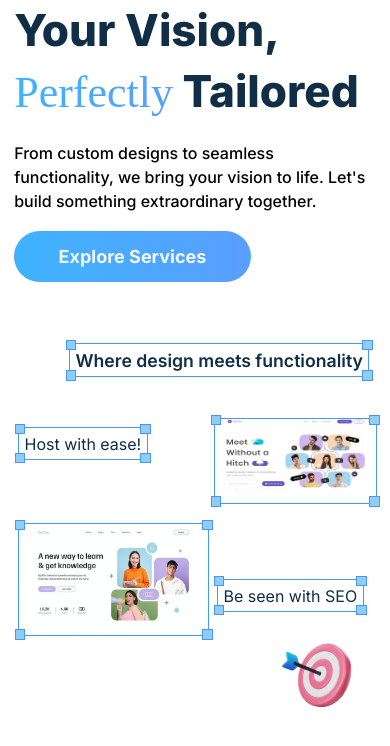
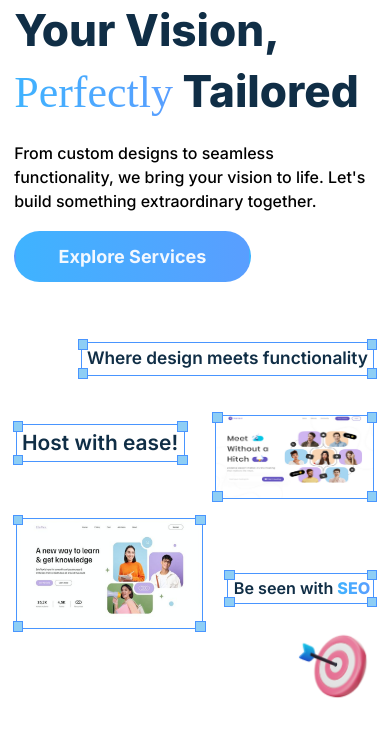
Before and after one commit to alidev9/webfletcher-site, a React (Create React App) app: page / in a window 390 px wide. Shown: the top 746 px of the page. Built offline with nearby package versions, Linux system fonts and the light colour scheme; a web font is replaced by a local one.

Commit message:
The hero section of the homepage is now responsive to screens of width 320px to 480px

```diff
--- a/src/Homepage.jsx
+++ b/src/Homepage.jsx
@@ -42,7 +42,7 @@ function Homepage(){
                         <div className="border-corner"></div>
                         <div className="border-corner"></div>
                         <div className="border-corner"></div>
-                        Be seen with SEO
+                        Be seen with <span> SEO</span>
                     </div>
                     <img className="target-graphic" src="/images/target-graphic.png" alt="" />
                 </div>
--- a/src/styles/main.css
+++ b/src/styles/main.css
@@ -85,7 +85,8 @@ which decides the minimum value for all clamped sizes*/
 .hero-section-info{
     margin: 12px auto;
     position: relative;
-    height: 420.9px;
+    /* height: 420.9px; */
+    height: clamp(337.56px, calc(100vw*420.9/399), 506.35px);
 }
 
 .hero-section-info *{
@@ -97,18 +98,64 @@ as the text serves more of a decorative role.*/
     font-family: Inter;
     color: var(--main-color);
     border: 1.1px solid rgba(73, 149, 255, 1);
-    padding: 5.52px;
+    /* padding: 5.52px; */
+    padding: clamp(4.43px, calc(100vw*5.52/399),6.64px);
 }
 .hero-section-info :nth-child(1 of .hero-text-container){
     top: 49px;
-    left: 69px;
+    top: clamp(39px, calc(100vw*49/399), 59px);
+    right: 16px;
+    right: clamp(13px, calc(100vw*16/399), 19px);
     font-size: 17.67px;
+    font-size: clamp(14px, calc(100vw*17.67/399), 21px);
     font-weight: 600;
     line-height: 21.39px;
+    line-height: clamp(17px, calc(100vw*21.39/399), 26px);
+}
+.hero-section-info :nth-child(2 of .hero-text-container){
+    top: 133px;
+    top: clamp(107px, calc(100vw*133/399), 160px);
+    left: 16px;
+    left: clamp(13px, calc(100vw*16/399), 19px);
+    font-size: 21.4px;
+    font-size: clamp(17px, calc(100vw*21.4/399), 26px);
+    font-weight: 600;
+    line-height: 25.9px;
+    line-height: clamp(21px, calc(100vw*25.9/399), 31px);
+}
+.hero-section-info :nth-child(3 of .hero-text-container){
+    /*needs to be defined due to nested span element*/
+    width: 137.3px;
+    width: clamp(110px, calc(100vw*137.3/399), 165px);
+    height: 19.3px;
+    height: clamp(15px, calc(100vw*19.3/399), 23px);
+    top: 285px;
+    top: clamp(229px, calc(100vw*285/399), 343px);
+    right: 16px;
+    right: clamp(13px, calc(100vw*16/399), 19px);
+    font-size: 16.53px;
+    font-size: clamp(13px, calc(100vw*16.53/399), 20px);
+    font-weight: 600;
+    line-height: 20px;
+    line-height: clamp(16px, calc(100vw*20/399), 24px);
+}
+.hero-section-info :nth-child(3 of .hero-text-container) span{
+    margin-left: 4px;
+    margin-left: clamp(3px, calc(100vw*4/399), 5px);
+    font-size: 16.53px;
+    font-size: clamp(13px, calc(100vw*16.53/399), 20px);
+    font-weight: 800;
+    line-height: 20px;
+    line-height: clamp(16px, calc(100vw*20/399), 24px);
+    background-image: var(--secondary-color);
+    color: rgba(0,0,0,0);
+    background-clip: text;
 }
 .hero-section-info .border-corner{
     width: 8.84px;
+    width: clamp(7px, calc(100vw*8.84/399), 11px);
     height: 8.84px;
+    height: clamp(7px, calc(100vw*8.84/399), 11px);
     background-color: rgba(142, 206, 245, 1);
     border: 0.55px solid rgba(73, 149, 255, 1);
     position: absolute;
@@ -116,27 +163,27 @@ as the text serves more of a decorative role.*/
 /*positioning the .border-corner elements*/
 .hero-section-info .border-corner:nth-child(1){
     top: calc(-8.84px/2);
+    top: clamp(-4px, calc(100vw*-4.42/399), -5px);
     left: calc(-8.84px/2);
+    left: clamp(-4px, calc(100vw*-4.42/399), -5px);
 }
 .hero-section-info .border-corner:nth-child(2){
     top: calc(-8.84px/2);
+    top: clamp(-4px, calc(100vw*-4.42/399), -5px);
     right: calc(-8.84px/2);
+    right: clamp(-4px, calc(100vw*-4.42/399), -5px);
 }
 .hero-section-info .border-corner:nth-child(3){
     bottom: calc(-8.84px/2);
+    bottom: clamp(-4px, calc(100vw*-4.42/399), -5px);
     left: calc(-8.84px/2);
+    left: clamp(-4px, calc(100vw*-4.42/399), -5px);
 }
 .hero-section-info .border-corner:nth-child(4){
     bottom: calc(-8.84px/2);
+    bottom: clamp(-4px, calc(100vw*-4.42/399), -5px);
     right: calc(-8.84px/2);
-}
-.hero-section-info :nth-child(2 of .hero-text-container){
-    top: 133px;
-    left: 18px;
-}
-.hero-section-info :nth-child(3 of .hero-text-container){
-    top: 285px;
-    left: 217px;
+    right: clamp(-4px, calc(100vw*-4.42/399), -5px);
 }
 .hero-image-container{
     width: fit-content;
@@ -144,29 +191,45 @@ as the text serves more of a decorative role.*/
 }
 .hero-section-info :nth-child(1 of .hero-image-container){
     width: 160.63px;
+    width: clamp(129px, calc(100vw*160.63/399), 193px);
     height: 83.67px;
+    height: clamp(67px, calc(100vw*83.67/399), 101px);
     top: 124px;
-    left: 214px;
+    top: clamp(99px, calc(100vw*124/399), 149px);
+    right: 16px;
+    right: clamp(13px, calc(100vw*16/399), 19px);
 }
 .hero-section-info :nth-child(1 of .hero-image-container) img{
     width: 160.63px;
+    width: clamp(129px, calc(100vw*160.63/399), 193px);
     height: 83.67px;
+    height: clamp(67px, calc(100vw*83.67/399), 101px);
     z-index: -1;
 }
 .hero-section-info :nth-child(2 of .hero-image-container){
     width: 189.44px;
+    width: clamp(152px, calc(100vw*189.44/399), 228px);
     height: 111.15px;
+    height: clamp(89px, calc(100vw*111.15/399), 134px);
     top: 229px;
-    left: 18px;
+    top: clamp(184px, calc(100vw*229/399), 275px);
+    left: 16px;
+    left: clamp(13px, calc(100vw*16/399), 19px);
 }
 .hero-section-info :nth-child(2 of .hero-image-container) img{
     width: 189.44px;
+    width: clamp(152px, calc(100vw*189.44/399), 228px);
     height: 111.15px;
+    height: clamp(89px, calc(100vw*111.15/399), 134px);
     z-index: -1;
 }
 .hero-section-info .target-graphic{
     top: 340px;
-    left: 278px;
+    top: clamp(273px, calc(100vw*340/399), 409px);
+    right: 16px;
+    right: clamp(13px, calc(100vw*16/399), 19px);
     width: 80.94px;
+    width: clamp(65px, calc(100vw*80.94/399), 97px);
     height: 80.94px;
+    height: clamp(65px, calc(100vw*80.94/399), 97px);
 }
```
